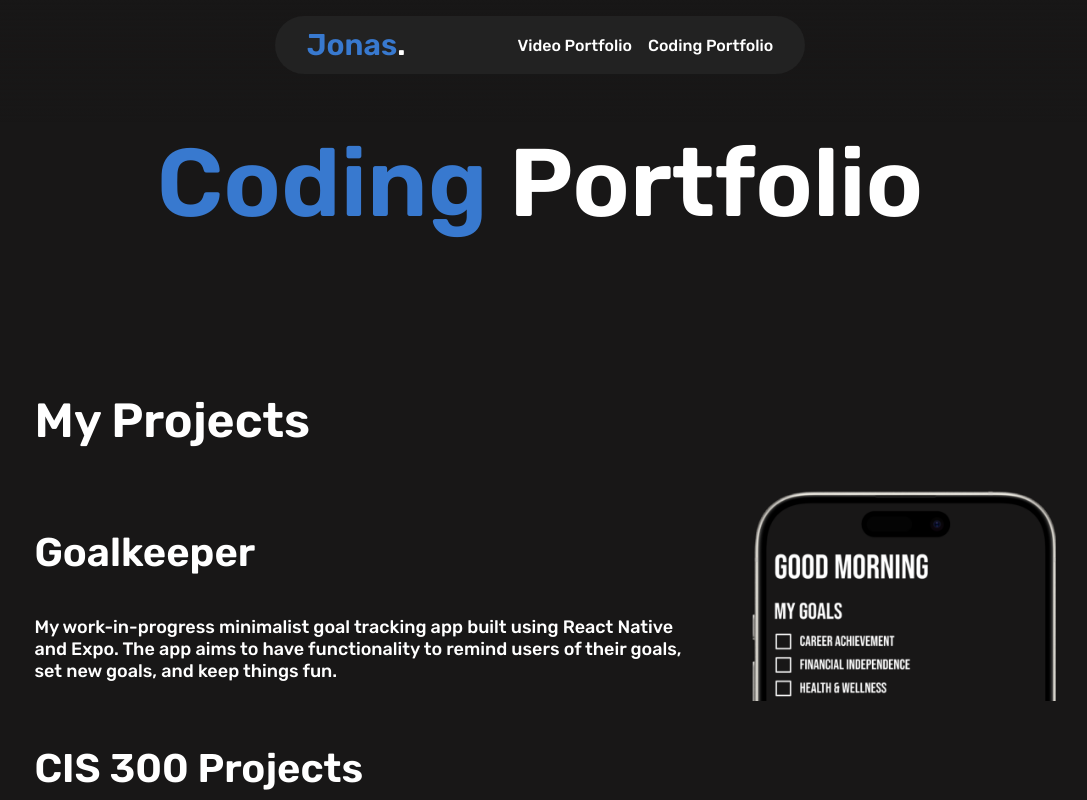
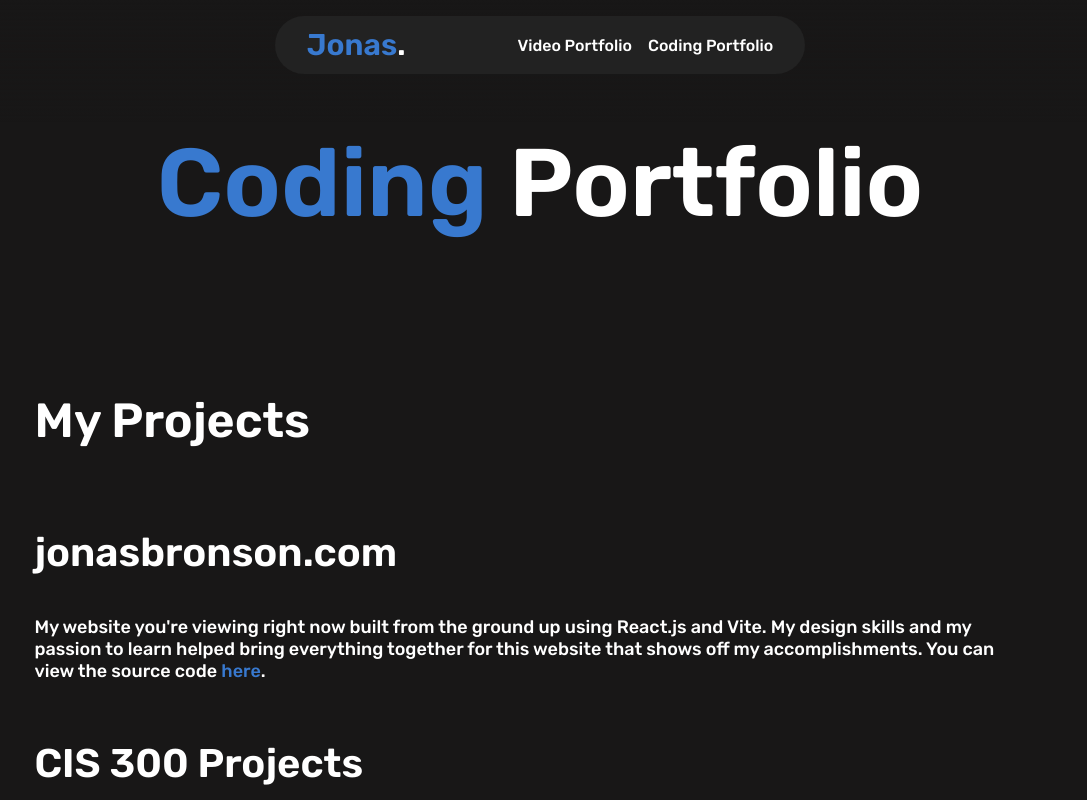
Before and after one commit to jonasbronson/jonasbronson-site, a React (Vite) app: page /#/Code in a window 1280 px wide. Shown: the top 800 px of the page, without its empty margins (100-1187 px from the left). Built offline with nearby package versions, Linux system fonts and the light colour scheme.

Commit message:
code page updated

```diff
--- a/package.json
+++ b/package.json
@@ -1,7 +1,7 @@
 {
   "name": "jonasbronson-site",
   "private": true,
-  "version": "1.0.0",
+  "version": "1.0.1",
   "homepage": "https://jonasbronson.github.io/jonasbronson-site/",
   "type": "module",
   "scripts": {
--- a/src/pages/Code.tsx
+++ b/src/pages/Code.tsx
@@ -30,7 +30,7 @@ const bigJava="JavaScript";
                 <h1 className="videoTitle"><span>Coding</span> Portfolio</h1>
                 <div style={{marginBottom: "15%"}}>
                     <h2 className="genH2">My Projects</h2>
-                    <div className="codeProjectsContainer">
+                    {/*<div className="codeProjectsContainer">
                         <div className="codeProjectsTextContainer">
                             <h3 className="genH3">Goalkeeper</h3>
                             <p className="genP">My work-in-progress minimalist goal tracking app built using React Native and Expo.
@@ -40,6 +40,16 @@ const bigJava="JavaScript";
                         </div>
                         <div className="codeProjectsImageContainer">
                             <img src={GoalHorizontal} className="codeProjectsImages"/>
+                        </div>
+                    </div>*/}
+                    <div className="codeProjectsContainer">
+                        <div className="codeProjectsTextContainer">
+                            <h3 className="genH3">jonasbronson.com</h3>
+                            <p className="genP">My website you're viewing right now built from the ground up
+                                using React.js and Vite. My design skills and my passion to learn helped bring
+                                everything together for this website that shows off my accomplishments. You can view
+                                the source code <a href="https://github.com/jonasbronson/jonasbronson-site/tree/main" style={{textDecoration: "none", color: "#3879cf"}}>here</a>.
+                            </p>
                         </div>
                     </div>
                     <div className="codeProjectsContainer">
```
Also changed, not shown: 1 other file (tests, documents, lock files or other folders).
